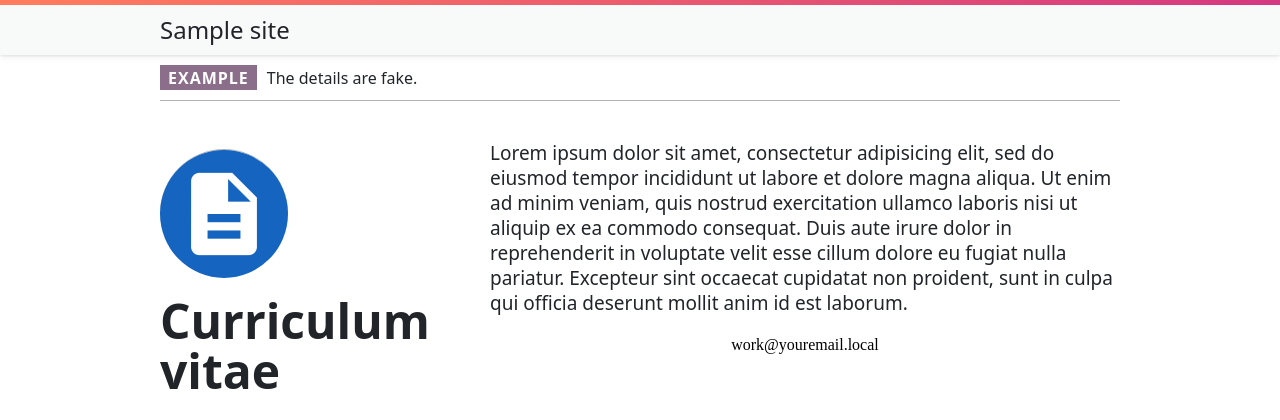
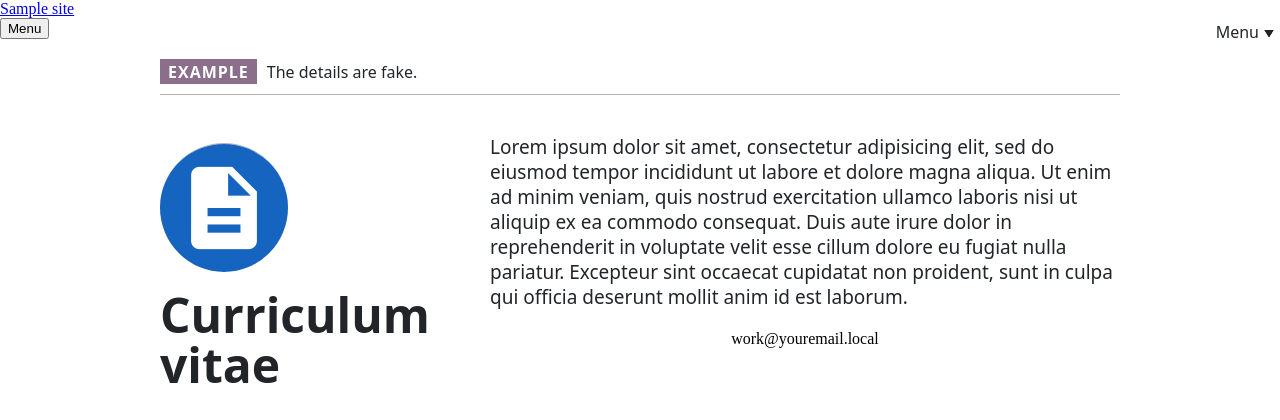
Before and after one commit to CameronNicolson/django-blog-improved, a Django app: template blog_improved/templates/blog_improved/pages/cv.html in a window 1280 px wide. Shown: the top 420 px of the page. Run offline with Django 3.2, Linux system fonts and the light colour scheme; the template is opened without the code that fills it: most values are stand-ins (such as "Sample title", 1, 10 or a date in 2020); parts of the project's set-up code (start-up, migrations or seed data) failed here and were passed over.

Commit message:
bigger header with more space using nhsuk

```diff
--- a/blog_improved/templates/blog_improved/partials/header.html
+++ b/blog_improved/templates/blog_improved/partials/header.html
@@ -1,20 +1,21 @@
 {% load cache %}
 {% load blog_tags %}
-<header class="govuk-header" role="banner" data-module="govuk-header">
-    <div class="govuk-header__container govuk-width-container">
-      <div class="govuk-header__logo">
-        <a href="/" class="govuk-header__link govuk-header__link--homepage">
-          <span class="govuk-header__logotype">
-            <span class="govuk-header__logotype-text">
-		    {% if site %} {{ site.name }} {% else %}
+<header class="nhsuk-header" role="banner">
+  <div class="nhsuk-width-container nhsuk-header__container">
+    <div class="nhsuk-header__logo"><a class="nhsuk-header__link nhsuk-header__link--service " href="/" aria-label="NHS homepage">
+		   <span class="nhsuk-header__service-name">
+        	    {% if site %} {{ site.name }} {% else %}
 		    <span style="color: red; font-weight: bolder;">No title<span>
 		    {% endif %}
-            </span>
-          </span>
-        </a>
+        </span>
+      </a>
+    </div>
+
+      <div class="nhsuk-header__content" id="content-header">
+        <div class="nhsuk-header__menu nhsuk-header__menu--only">
+          <button class="nhsuk-header__menu-toggle" id="toggle-menu" aria-controls="header-navigation" aria-expanded="false">Menu</button>
+        </div>
       </div>
-         <div class="govuk-header__content">
-          {% main_nav %}
     </div>
-    </div>
-  </header>
+	{% main_nav %}
+    </header>
```
